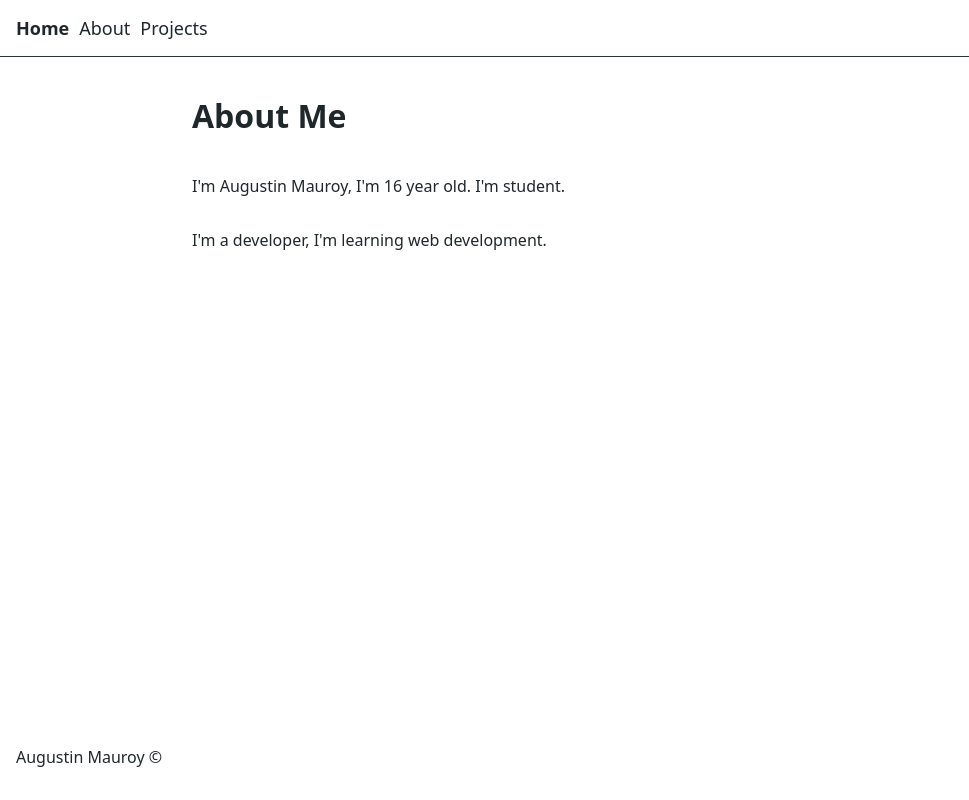
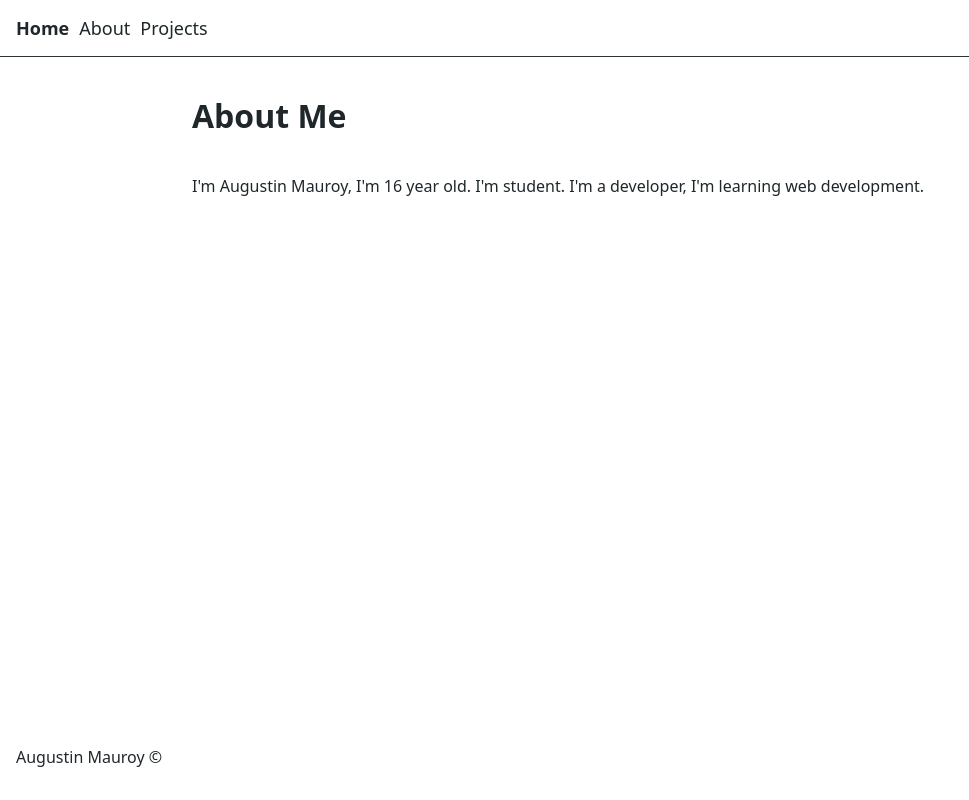
Before and after one commit to AugustinMauroy/augustinmauroy.github.io-old, a Next.js app: page /about in a window 1280 px wide. Shown: the whole page, without its empty margins (0-969 px from the left). Built offline with nearby package versions, Linux system fonts and the light colour scheme.

Commit message:
feat(mdx): adding support of mdx

```diff
--- /dev/null
+++ b/next.config.js
@@ -0,0 +1,11 @@
+const withMDX = require('@next/mdx')({
+    extension: /\.mdx?$/,
+});
+
+/** @type {import('next').NextConfig} */
+const nextConfig = {
+    pageExtensions: ['ts', 'tsx', 'js', 'jsx', 'md', 'mdx'],
+    reactStrictMode: true,
+};
+
+module.exports = withMDX(nextConfig);
--- a/package.json
+++ b/package.json
@@ -8,6 +8,9 @@
     "build": "next build && next export"
   },
   "dependencies": {
+    "@mdx-js/loader": "^2.2.1",
+    "@mdx-js/react": "^2.2.1",
+    "@next/mdx": "^13.1.2",
     "next": "latest",
     "react": "^18.2.0",
     "react-dom": "^18.2.0"
--- /dev/null
+++ b/pages/about.mdx
@@ -0,0 +1,4 @@
+# About Me
+
+I'm Augustin Mauroy, I'm 16 year old. I'm student.
+I'm a developer, I'm learning web development.
--- a/pages/about.tsx
+++ /dev/null
@@ -1,9 +0,0 @@
-export default function About() {
-  return (
-    <>
-        <h1>About Me</h1>
-        <p>I'm Augustin Mauroy, I'm 16 year old. I'm student.</p>
-        <p>I'm a developer, I'm learning web development.</p>
-    </>
-  )
-}
```
Also changed, not shown: 1 other file (tests, documents, lock files or other folders).
